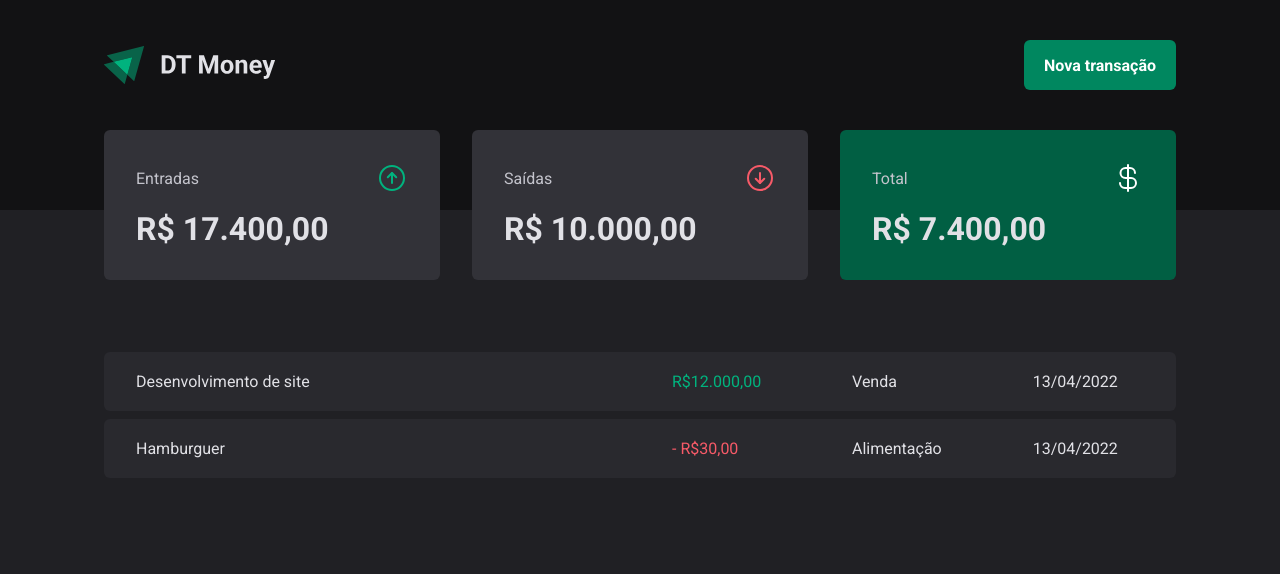
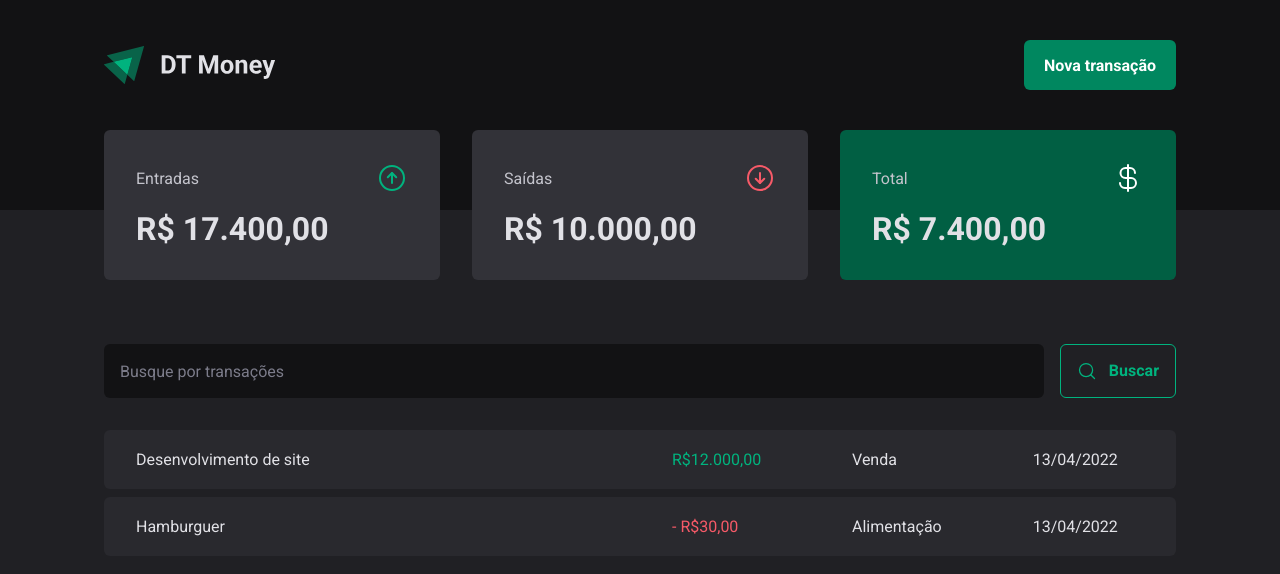
Before and after one commit to wellingtonrodriguesbr/dt-money-black, a React (Vite) app: page / in a window 1280 px wide. Shown: the top 574 px of the page. Built offline with nearby package versions, Linux system fonts and the light colour scheme.

Commit message:
feat: create component to search transactions

```diff
--- /dev/null
+++ b/src/pages/Transactions/components/SearchForm/index.tsx
@@ -0,0 +1,14 @@
+import { MagnifyingGlass } from "phosphor-react";
+import { SearchFormContainer } from "./styles";
+
+export function SearchForm() {
+  return (
+    <SearchFormContainer>
+      <input type="text" placeholder="Busque por transações" name="" id="" />
+      <button type="submit">
+        <MagnifyingGlass size={20} />
+        Buscar
+      </button>
+    </SearchFormContainer>
+  );
+}
--- /dev/null
+++ b/src/pages/Transactions/components/SearchForm/styles.ts
@@ -0,0 +1,38 @@
+import styled from "styled-components";
+
+export const SearchFormContainer = styled.form`
+  display: flex;
+  gap: 1rem;
+
+  input {
+    flex: 1;
+    border-radius: 6px;
+    border: none;
+    background-color: ${(props) => props.theme["gray-900"]};
+    color: ${(props) => props.theme["gray-300"]};
+    padding: 1rem;
+
+    &::placeholder {
+      color: ${(props) => props.theme["gray-500"]};
+    }
+  }
+
+  button {
+    display: flex;
+    gap: 0.75rem;
+    color: ${(props) => props.theme["green-300"]};
+    border: 1px solid ${(props) => props.theme["green-300"]};
+    background-color: transparent;
+    padding: 1rem;
+    border-radius: 6px;
+    font-weight: bold;
+    transition: 0.3s all;
+    cursor: pointer;
+
+    &:hover {
+      background-color: ${(props) => props.theme["green-500"]};
+      border-color: ${(props) => props.theme["green-500"]};
+      color: ${(props) => props.theme.white};
+    }
+  }
+`;
--- a/src/pages/Transactions/index.tsx
+++ b/src/pages/Transactions/index.tsx
@@ -1,5 +1,6 @@
 import { Header } from "../../components/Header";
 import { Summary } from "../../components/Summary";
+import { SearchForm } from "./components/SearchForm";
 import {
   PriceHightLight,
   TransactionsContainer,
@@ -12,6 +13,7 @@
       <Header />
       <Summary />
       <TransactionsContainer>
+        <SearchForm />
         <TransactionsTable>
           <tbody>
             <tr>
```
